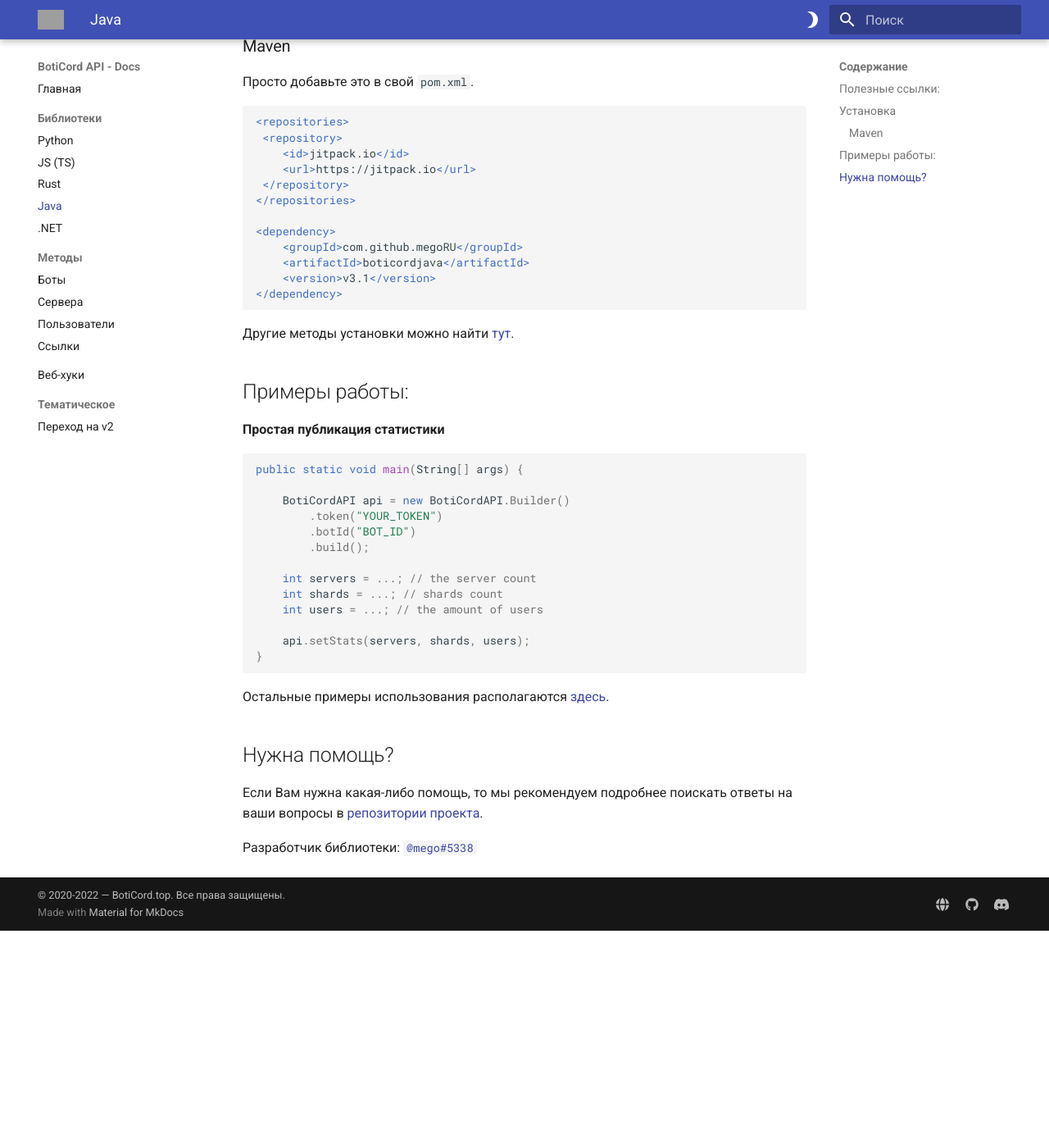
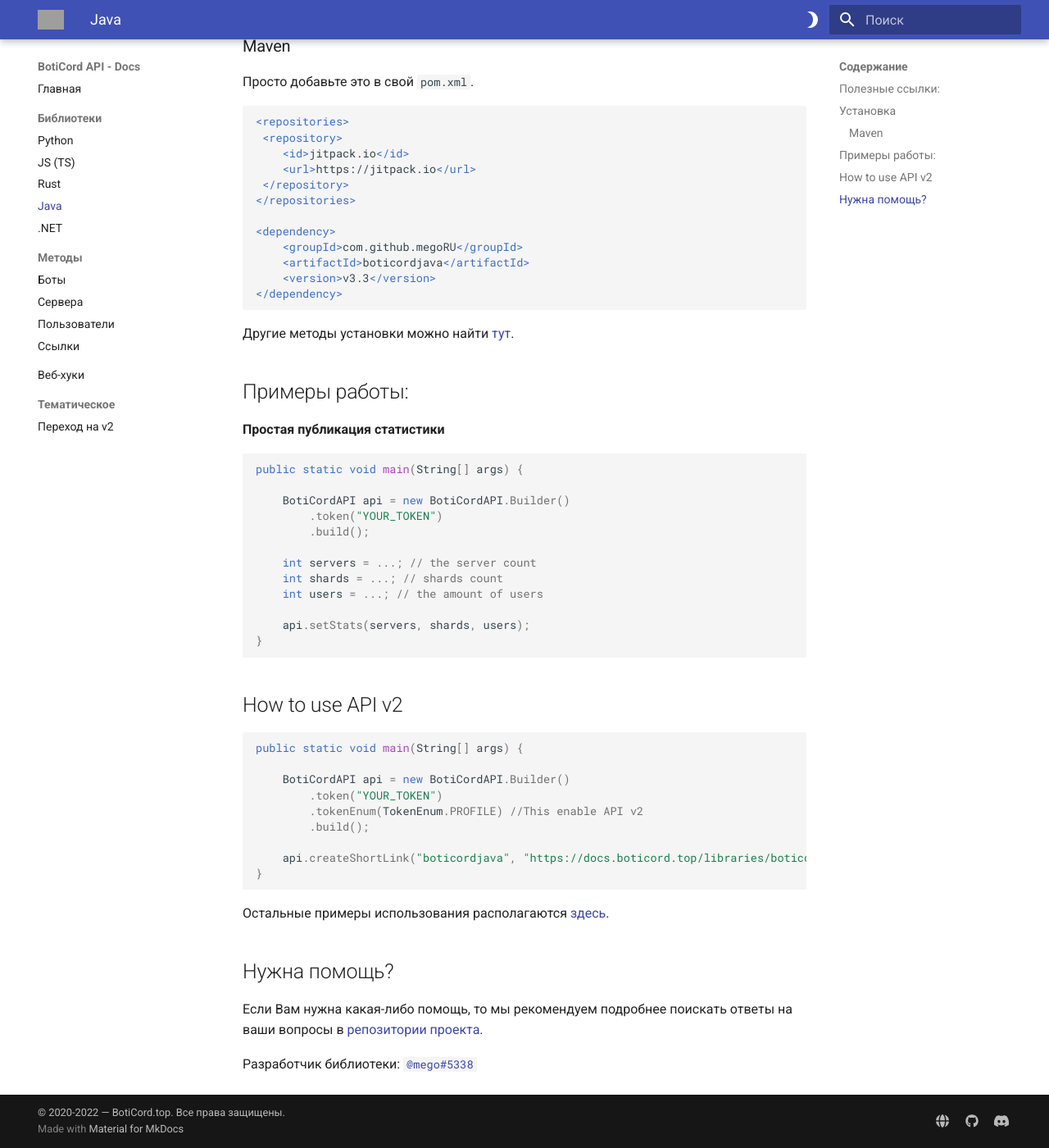
Before and after one commit to boticord/docs, an MkDocs documentation site: the page built from docs/libraries/boticordjava.md, in a window 1280 px wide and 1400 px high, scrolled down 418 px. Shown: the whole window at 82% size. Built offline with MkDocs 1.6.1 and Material for MkDocs 9.7.7, drawn with Linux system fonts in a browser that asks for light colours; before the commit the page ends 1553 px from its top, so only the background shows below that; grey boxes are pictures that could not be loaded.

Commit message:
Update boticordjava.md
1. Add v2 example

````diff
--- a/docs/libraries/boticordjava.md
+++ b/docs/libraries/boticordjava.md
@@ -26,7 +26,7 @@ ____
 <dependency>
     <groupId>com.github.megoRU</groupId>
     <artifactId>boticordjava</artifactId>
-    <version>v3.1</version>
+    <version>v3.3</version>
 </dependency>
 ```
 
@@ -40,7 +40,6 @@ public static void main(String[] args) {
 
     BotiCordAPI api = new BotiCordAPI.Builder()
         .token("YOUR_TOKEN")
-        .botId("BOT_ID")
         .build();
 
     int servers = ...; // the server count
@@ -48,6 +47,19 @@ public static void main(String[] args) {
     int users = ...; // the amount of users
 
     api.setStats(servers, shards, users);
+}
+```
+
+## How to use API v2
+```java
+public static void main(String[] args) {
+
+    BotiCordAPI api = new BotiCordAPI.Builder()
+        .token("YOUR_TOKEN")
+        .tokenEnum(TokenEnum.PROFILE) //This enable API v2
+        .build();
+
+    api.createShortLink("boticordjava", "https://docs.boticord.top/libraries/boticordjava");
 }
 ```
 
````
